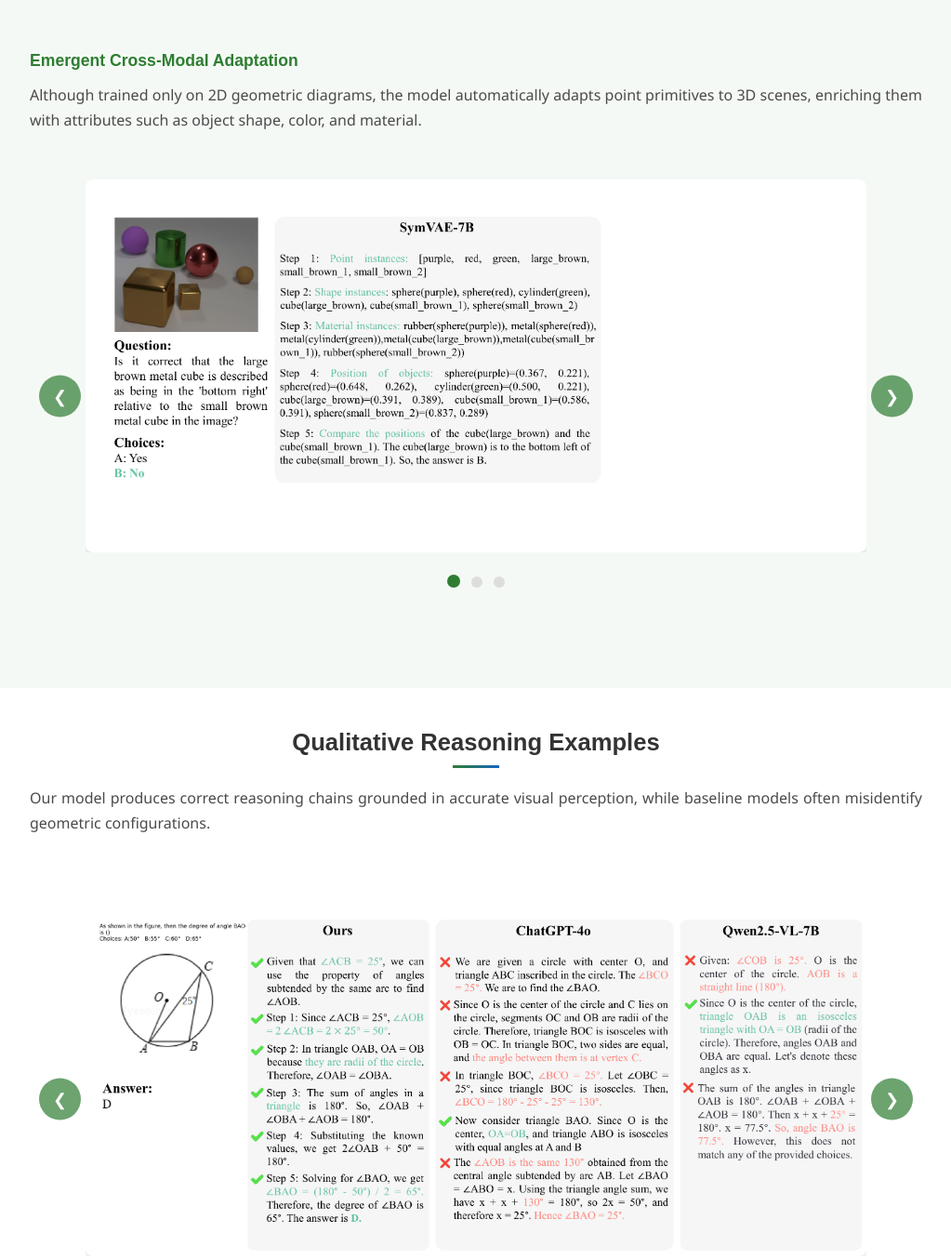
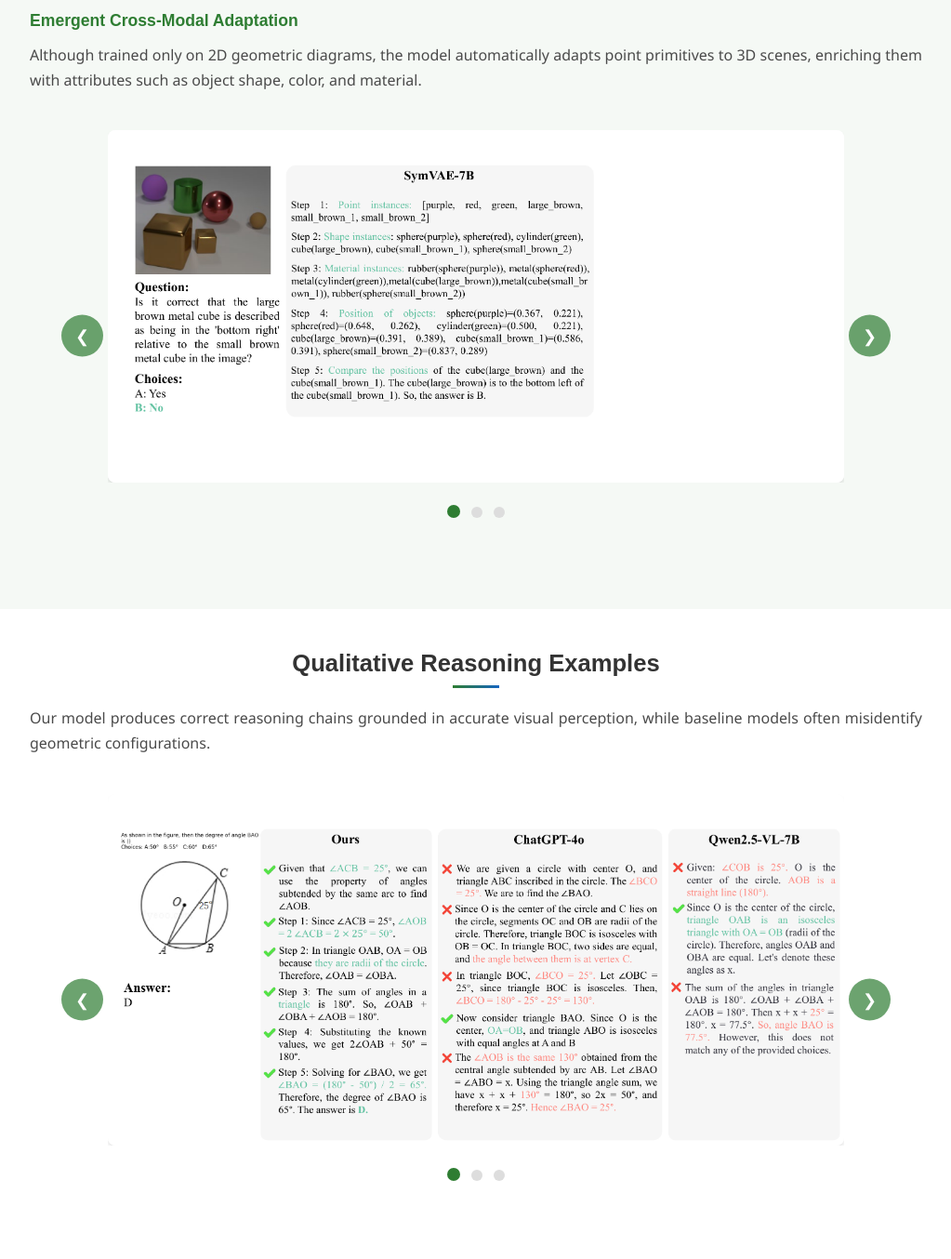
Before and after one commit to AI4Math-ShanZhang/SymVAE, a plain HTML site: page index.html in a window 1280 px wide. Shown: the part 9320-10674 px from the top of the page at 93% size, without its empty margins (128-1151 px from the left). Drawn offline with nearby package versions, Linux system fonts and the light colour scheme; some icons are missing; a web font is replaced by a local one.

```diff
--- a/static/css/style.css
+++ b/static/css/style.css
@@ -497,7 +497,7 @@
 .carousel-container {
   position: relative;
   margin: 30px auto;
-  padding: 20px 60px;
+  padding: 10px 60px;
 }
 
 .carousel-xsmall {
@@ -505,11 +505,11 @@
 }
 
 .carousel-small {
-  max-width: 100%;
+  max-width: 95%;
 }
 
 .carousel-large {
-  max-width: 100%;
+  max-width: 95%;
 }
 
 .carousel {
@@ -605,14 +605,14 @@
 }
 
 .carousel-slide .img-responsive {
-  max-width: 100%;
-  width: auto;
+  width: 100%;
   height: auto;
-  max-height: 800px;
   border-radius: 8px;
   box-shadow: 0 4px 6px -1px rgba(0, 0, 0, 0.1), 0 2px 4px -1px rgba(0, 0, 0, 0.06);
   display: block;
   margin: 0 auto;
+  object-fit: contain;
+  background-color: white;
 }
 
 @media screen and (max-width: 768px) {
```
